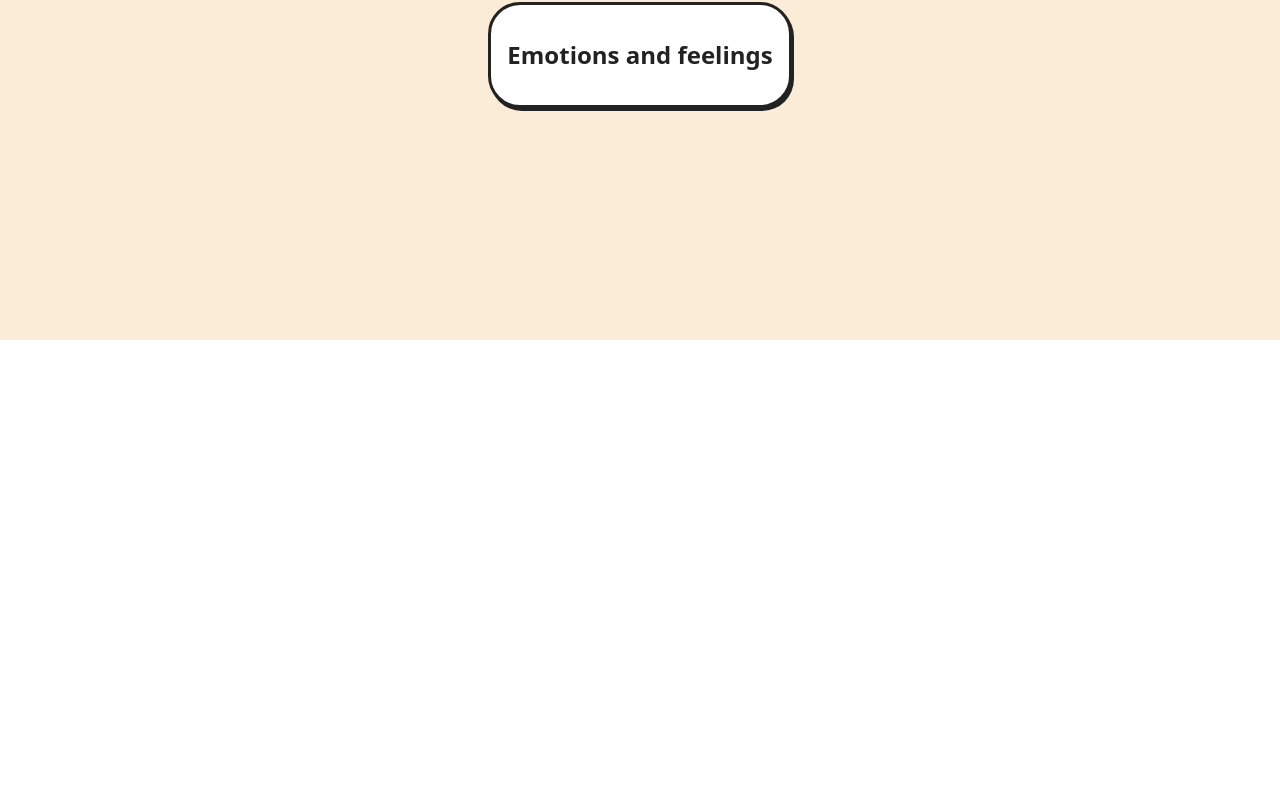
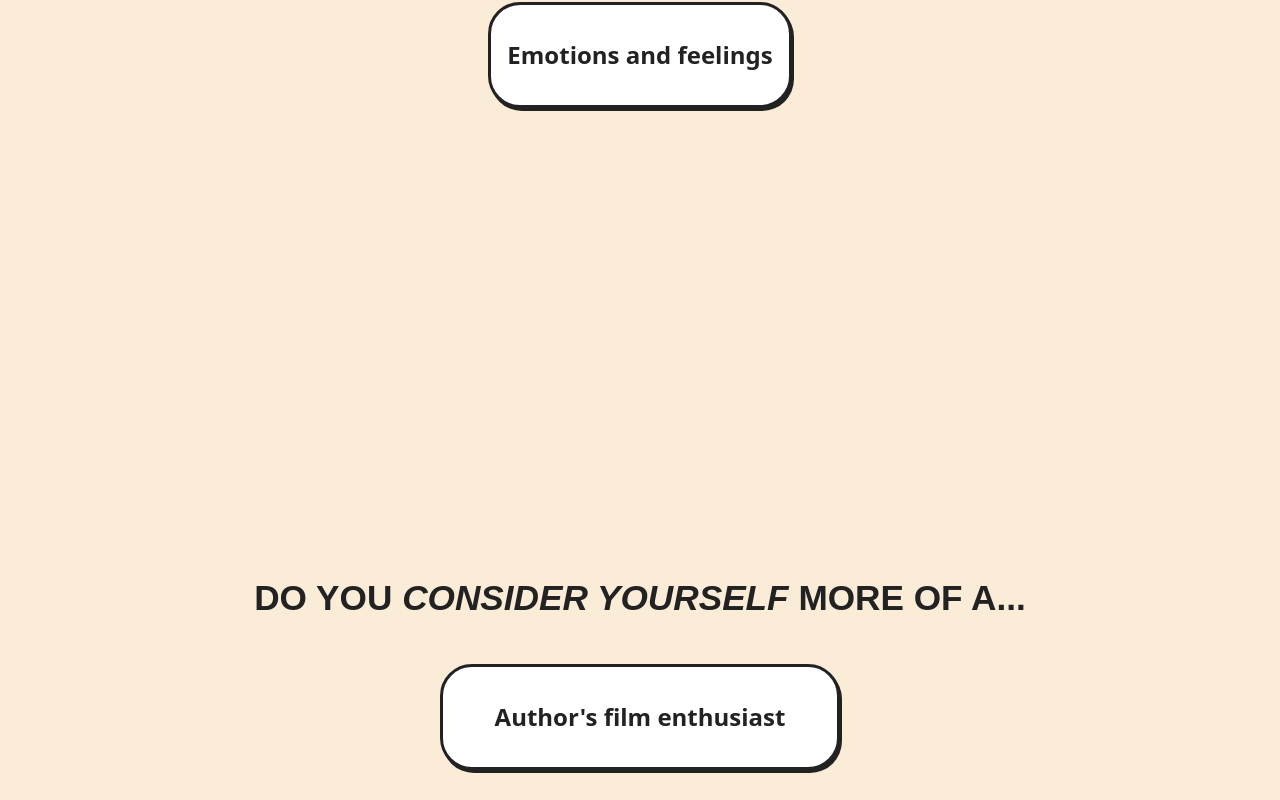
Before and after one commit to 2Cerises/MultipleChoicesQuestions, an Angular app: page / in a window 1280 px wide. Shown: the part 460-1260 px from the top of the page. Before the commit the page ends 800 px from the top, so only its background shows below. Built offline with nearby package versions, Linux system fonts and the light colour scheme.

Commit message:
add all questions to one form

```diff
--- a/src/app/app.component.html
+++ b/src/app/app.component.html
@@ -1 +1 @@
-<app-question [id]="'opinion'"></app-question>
+<app-multiquestions></app-multiquestions>
--- a/src/app/app.component.ts
+++ b/src/app/app.component.ts
@@ -1,8 +1,9 @@
 import { Component } from '@angular/core';
 import { QuestionComponent } from "./question/question.component";
+import { MultiquestionsComponent } from "./multiquestions/multiquestions.component";
 @Component({
   selector: 'app-root',
-  imports: [QuestionComponent],
+  imports: [QuestionComponent, MultiquestionsComponent],
   templateUrl: './app.component.html',
   styleUrl: './app.component.css'
 })
--- /dev/null
+++ b/src/app/multiquestions/multiquestions.component.html
@@ -0,0 +1,8 @@
+<div class="multiquestions-container">
+  <form [formGroup]="form">
+    <app-question
+      *ngFor="let question of questions"
+      [id]="question.id"
+    ></app-question>
+  </form>
+</div>
--- /dev/null
+++ b/src/app/multiquestions/multiquestions.component.ts
@@ -0,0 +1,25 @@
+import { Component, OnInit } from '@angular/core';
+import { FormGroup, FormControl, ReactiveFormsModule } from '@angular/forms';
+import { CommonModule } from '@angular/common';
+import { QuestionComponent } from '../question/question.component';
+
+@Component({
+  selector: 'app-multiquestions',
+  standalone: true,
+  imports: [ReactiveFormsModule, CommonModule, QuestionComponent],
+  templateUrl: './multiquestions.component.html',
+  styleUrl: './multiquestions.component.css'
+})
+export class MultiquestionsComponent implements OnInit {
+  questions: any[] = [];
+  form = new FormGroup({});
+
+  async ngOnInit() {
+    const response = await fetch('assets/i18n/questions.en.json');
+    const data = await response.json();
+    this.questions = data.questions;
+    this.questions.forEach(q => {
+      this.form.addControl(q.id, new FormControl(''));
+    });
+  }
+}
--- a/src/assets/i18n/questions.en.json
+++ b/src/assets/i18n/questions.en.json
@@ -15,6 +15,15 @@
         { "value": "author", "label": "Author's film enthusiast" },
         { "value": "mainstream", "label": "Mainstream blockbuster lover" }
       ]
+    },
+     {
+      "id": "musicGenre",
+      "title": "WOULD YOU RATHER LISTEN TO <em>ROCK OR RAP</em> ?",
+      "options": [
+        { "value": "rap", "label": "Rap" },
+        { "value": "rock", "label": "Rock" },
+        { "value": "neither", "label": "Neither" }
+      ]
     }
 
   ]
```
Also changed, not shown: src/app/multiquestions/multiquestions.component.css (added), 1 other file (tests, documents, lock files or other folders).
